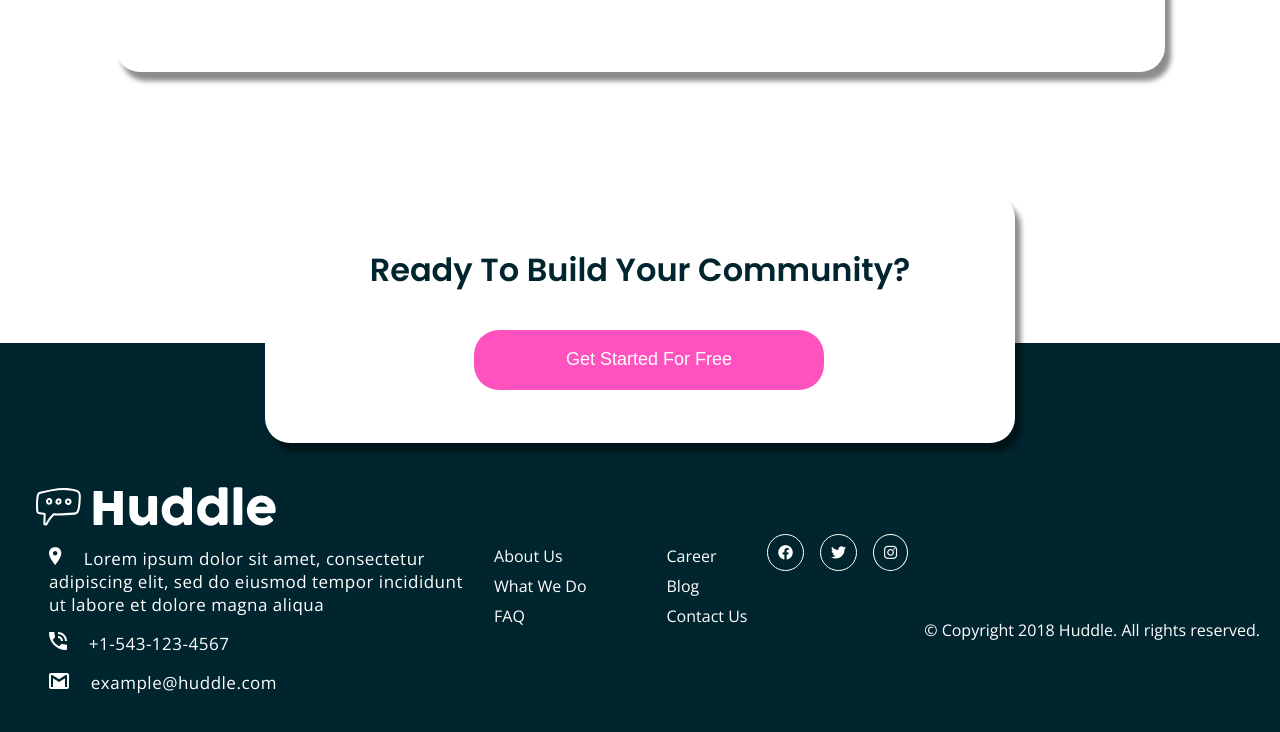
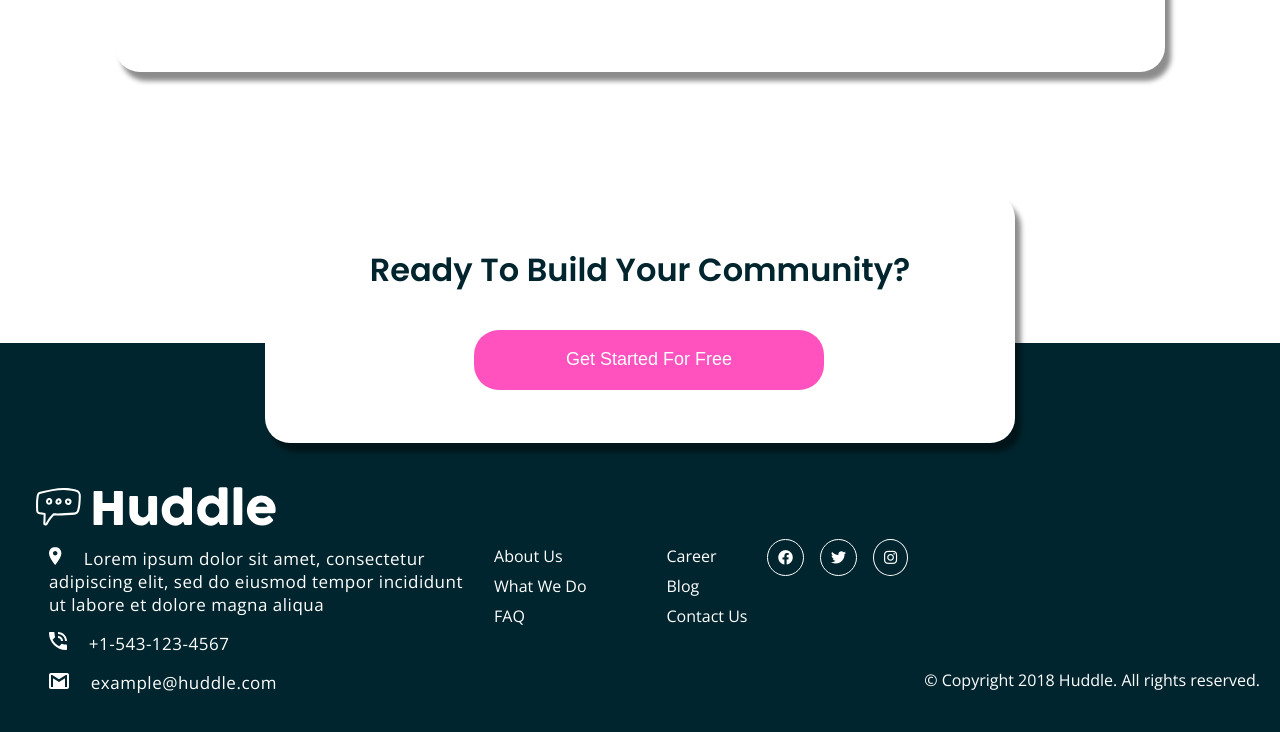
Before and after one commit to Darkfenix013/huddle-reto-jr, a plain HTML site: page index.html in a window 1280 px wide. Shown: the part 2177-2909 px from the top of the page. Drawn offline with nearby package versions, Linux system fonts and the light colour scheme.

Commit message:
modificacion de texto copyright

```diff
--- a/style.css
+++ b/style.css
@@ -354,18 +354,18 @@ body{
      }
      .social-media{
         display: flex;
-        flex-wrap: nowrap;
-        justify-content: flex-end;
-        align-items: center;
+        flex-wrap: wrap;
+        justify-content: center;
+        align-items: flex-end;
         gap: 1em;
         margin-top: 0em;
     }
     .social-media__item{
-      margin-bottom: 5em;
-
+      align-self: start;
     }
      .Copyright-text{
-         margin-top: 5em;
+        position: relative;
+        top: 50px;
          padding: 0;
          text-align: end;
      }
```
